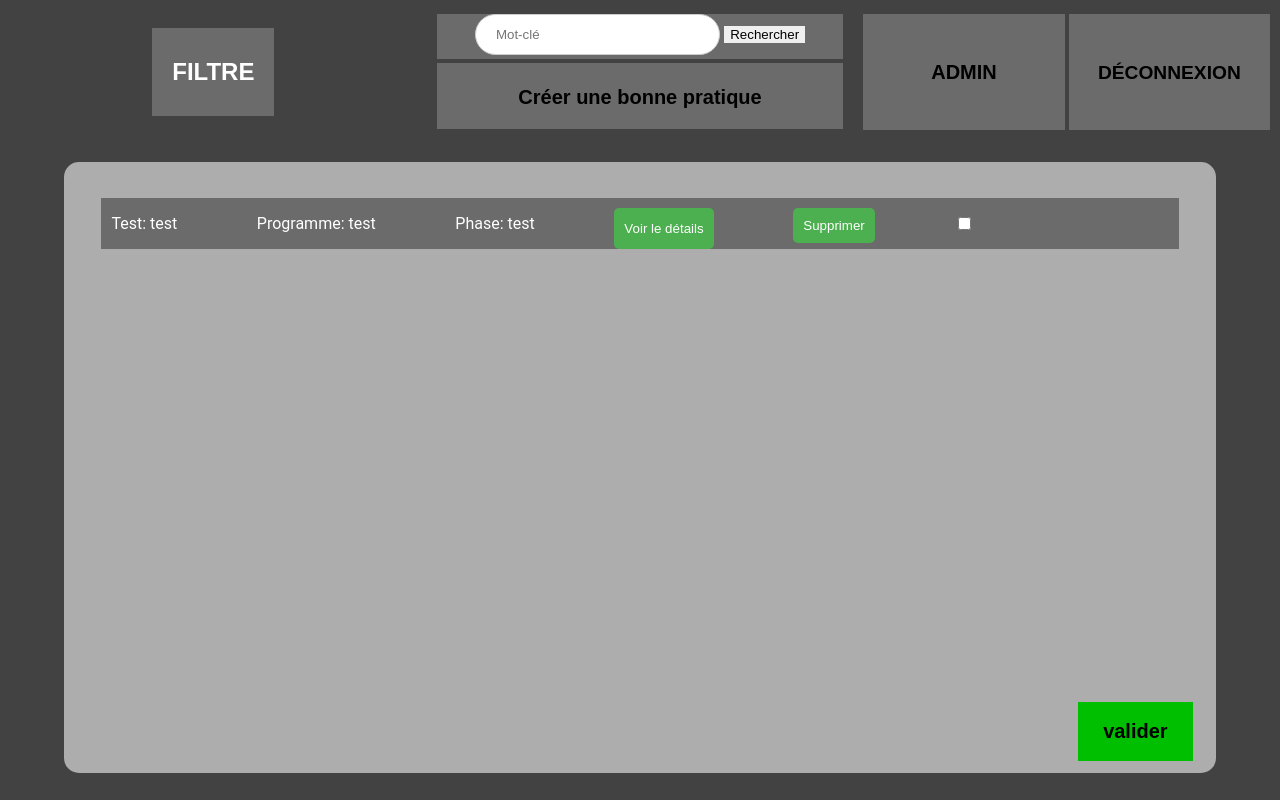
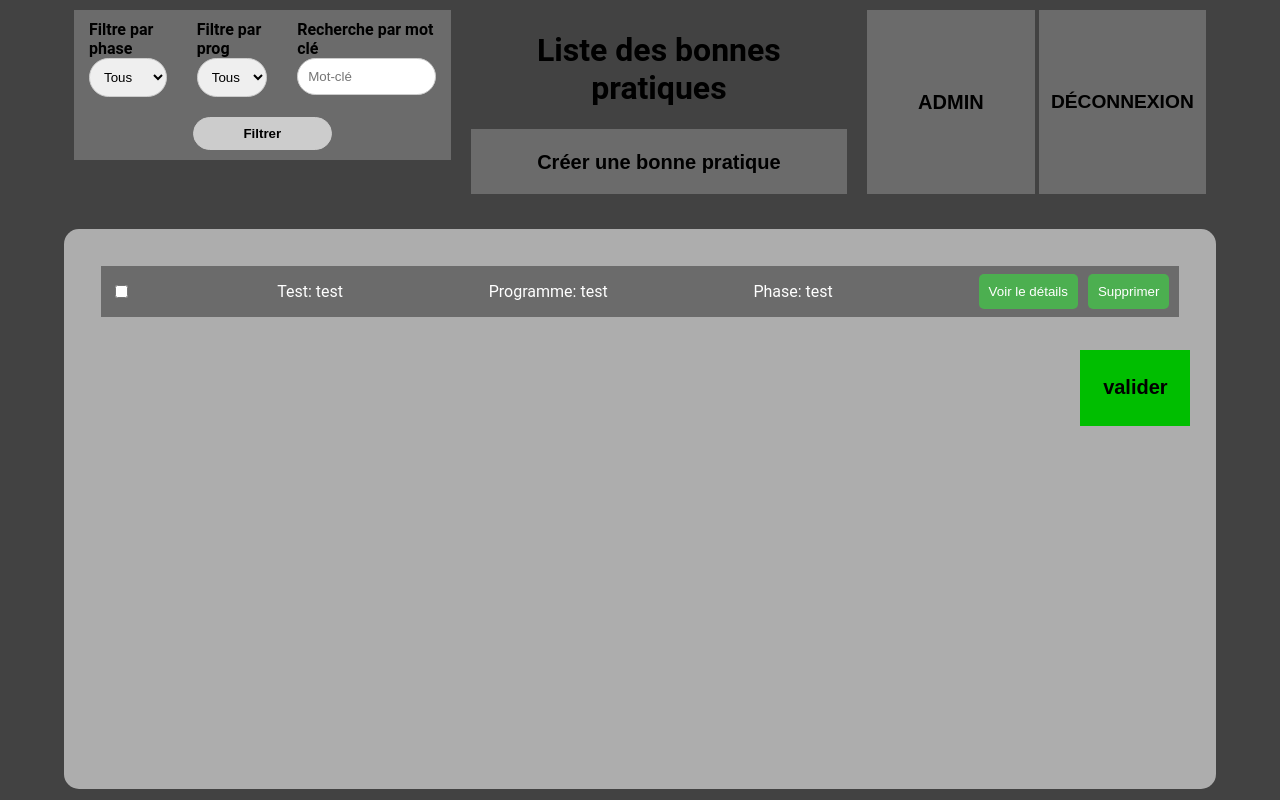
Before and after one commit to Ohpapy/sae-15, a PHP site: page /utilisateur/utilisateur.php in a window 1280 px wide. Run offline with PHP 8.4, Linux system fonts and the light colour scheme; data comes from the database, SQL or seed files in the repository; data that the repository does not hold is empty.

Commit message:
filtre !

```diff
--- a/BDD-052024.sql
+++ b/BDD-052024.sql
@@ -121,7 +121,7 @@
 
 -- Listage des données de la table rp09.utilisateur : ~1 rows (environ)
 INSERT INTO `utilisateur` (`num_ut`, `login_ut`, `nom_ut`, `mdp_ut`, `acces_ut`, `bloque_ut`, `tentative_ut`, `presence_ut`) VALUES
-	(1, 'admin', 'Mathis', 'admin', 15, 0, 0, 0);
+	(1, 'admin', 'Mathis', '$2y$10$.OE6z63KaYqRGzpt5uGGcebJTajPVhnU1JE7wGkpZgNyIfxVNO9xS', 15, 0, 0, 0);
 
 /*!40103 SET TIME_ZONE=IFNULL(@OLD_TIME_ZONE, 'system') */;
 /*!40101 SET SQL_MODE=IFNULL(@OLD_SQL_MODE, '') */;
--- a/css/utilistateur.css
+++ b/css/utilistateur.css
@@ -24,12 +24,12 @@
 
 .haut {
     display: flex;
-    width: 100%;
-    height: 17%;
+    max-width: 90%;
+    margin-left: auto;
+    margin-right: auto;
 }
 
 .child {
-    flex: 1;
     display: flex;/* Utilisez flex pour aligner les éléments côte à côte */
     padding: 10px;
 }
@@ -39,29 +39,77 @@
     padding: 10px;
 }
 
-.filtre {
+
+.filtre form {
     display: flex;
+    flex-direction: column;
     justify-content: center;
     align-items: center;
     padding-top: 1%;
     width: 100%;
-    text-align: center;
     color: rgb(0, 0, 0);
-    height: 100%;
+    height: 150px;
+    background-color: #6b6b6b;
+    padding: 15px;
+    box-sizing: border-box;
 }
 
-.button-filtre {
-    margin-top: 0%;
-    background-color: #6b6b6b;
+
+.filtre form .dropdowns{
+    display: flex;
+    justify-content: center;
+    margin-bottom: 10px;
+}
+
+.filtre .dropdown {
+    margin-right: 30px;
+}
+
+.filtre .dropdown select {
+    margin-right: 30px;
+    padding: 10px;
+    box-sizing: border-box;
+    border: 1px solid #ccc;
+    border-radius: 25px;
+}
+
+.filtre .dropdown {
+    margin-right: 30px;
+}
+
+.filtre input[type="text"] {
+    width: 100%;
+    padding: 10px;
+    margin: auto;
+    border: 1px solid #ccc;
+    border-radius: 25px;
+    box-sizing: border-box;
+}
+
+.filtre .dropdown select {
+    width: 100%;
+}
+
+.filtre label {
     color: rgb(0, 0, 0);
-    text-align: right;
     text-decoration: none;
-    padding-top: 1%;
-    width: 100%;
-    text-align: center;
+    text-align: left;
+    display: block;
+    font-weight: bold;
+    font-size: 16px;
+}
+
+.filtre button {
     color: rgb(0, 0, 0);
-    height: 100%;
-    flex: 1;
+    display: block;
+    margin-top: 10px;
+    border: 1px solid #ccc;
+    border-radius: 25px;
+    width: 40%;
+    padding: 8px;
+    box-sizing: border-box;
+    background-color: #ccc;
+    font-weight: bold;
 }
 
 .rechercher {
@@ -93,9 +141,12 @@
     opacity: 0.8;
 }
 
+h1 {
+    text-align: center;
+}
+
 .content1 {
     margin: auto;
-    margin-top: 1%;
     padding-bottom: 0.5%;
     padding-top: 0.5%;
     align-items: center;
@@ -122,8 +173,7 @@
     display: flex;
     justify-content: center;
     align-items: center;
-    padding-top: 1%;
-    width: 48%;
+    width: 180px;
     text-align: center;
     color: rgb(0, 0, 0);
     height: 100%;
@@ -135,7 +185,6 @@
     display: flex;
     justify-content: space-between;
     align-items: center;
-    padding-top: 1%;
     text-align: center;
     color: rgb(0, 0, 0);
     width: 48%;
@@ -146,7 +195,6 @@
     display: flex;
     justify-content: space-between;
     align-items: center;
-    padding-top: 1%;
     text-align: center;
     color: rgb(0, 0, 0);
     height: 100%;
@@ -193,27 +241,22 @@
 }
 
 .container {
+    background-color: rgb(173, 173, 173);
+    padding: 2%;
     max-width: 90%;
-    background-color: rgb(173, 173, 173);
-    padding: auto;
-    padding: 2%;
     margin-left: auto;
     margin-right: auto;
     border-radius: 15px;
-    margin-left: 5%;
-    margin-right: 5%;
     margin-top: 2%;
-    height: 70%;
+    min-height: 70%;
     color: white;
     position: relative;
+    box-sizing: border-box;
 }
 
 .valider {
-    position: absolute;
-    bottom: 2%;
-    right: 2%;
-    margin-bottom: 0%;
-    width: 10%;
+    display: flex;
+    justify-content: flex-end;
 }
 
 .button-valider {
@@ -222,9 +265,11 @@
     color: rgb(0, 0, 0);
     text-align: right;
     text-decoration: none;
-    width: 100%;
     text-align: center;
     height: 100%;
+    padding: 10px;
+    width: 10%;
+    box-sizing: border-box;
 }
 
 .button-filtre {
@@ -311,8 +356,23 @@
 .bonne-pratique .info-container {
     display: flex;
     justify-content: space-between;
-    width: 80%;
+    width: 100%;
     margin-left: 1%;
+}
+
+.bonne-pratique .info-container .checkbox {
+    display: flex;
+    align-items: center;
+}
+
+.bonne-pratique .info-container .action {
+    display: flex;
+    align-items: center;
+}
+
+.bonne-pratique .info-container button {
+    margin-top: 0;
+    margin-right: 10px;
 }
 
 .bonne-pratique button {
--- a/utilisateur/utilisateur.php
+++ b/utilisateur/utilisateur.php
@@ -32,6 +32,22 @@
         $stmt2 = $conn->prepare($sqlDescriptions);
         $stmt2->execute();
 
+        // select all phases
+
+        $sqlfiltrephase = "SELECT nom_phase FROM phase";
+        $stmt = $conn->prepare($sqlfiltrephase);
+        $stmt->execute();
+
+        $phases = $stmt->fetchAll();
+
+        // select all prog
+
+        $sqlfiltreprog = "SELECT nom_prog FROM programme";
+        $stmt = $conn->prepare($sqlfiltreprog);
+        $stmt->execute();
+
+        $progs = $stmt->fetchAll();
+
         $descriptions = $stmt2->fetchAll();
 
     } catch(PDOException $e) {
@@ -41,22 +57,6 @@
     ini_set('display_startup_errors', 1);
     error_reporting(E_ALL);
 
-    if (isset($_POST['recherche']) && $_POST['recherche'] !== "") {
-        // recherche des mots cles par texte
-        $sqlrecherche = "SELECT appartenance.num_bp, bonnespratique.test_bp, bonnespratique.utilisation_bp, programme.nom_prog, phase.nom_phase
-        FROM appartenance
-        JOIN bonnespratique ON appartenance.num_bp = bonnespratique.num_bp
-        JOIN programme ON appartenance.num_prog = programme.num_prog
-        JOIN phase ON appartenance.num_phase = phase.num_phase
-        JOIN bp_motcles ON appartenance.num_bp = bp_motcles.num_bp
-        JOIN motcles ON bp_motcles.num_cles = motcles.num_cles
-        WHERE motcles.mot = ?;";
-        $stmt = $conn->prepare($sqlrecherche);
-        $stmt->execute([$_POST['recherche']]);
-
-        $bps = $stmt->fetchAll();
-    }
-
     if (isset($_POST['deconnexion'])) {
         include_once('../outils/logout.php');
     }
@@ -65,6 +65,41 @@
         $stmt = $conn->prepare($sqldelete);
         $stmt->execute([$_POST['delete']]);
         header('Location: ../utilisateur/utilisateur.php');
+    }
+
+    if (isset($_POST['filtrePhase']) && isset($_POST['filtreProg']) && isset($_POST['recherche'])) {
+        $sqlrecherche = "SELECT DISTINCT appartenance.num_bp, bonnespratique.test_bp, bonnespratique.utilisation_bp, programme.nom_prog, phase.nom_phase
+        FROM appartenance
+        JOIN bonnespratique ON appartenance.num_bp = bonnespratique.num_bp
+        JOIN programme ON appartenance.num_prog = programme.num_prog
+        JOIN phase ON appartenance.num_phase = phase.num_phase
+        JOIN bp_motcles ON appartenance.num_bp = bp_motcles.num_bp
+        JOIN motcles ON bp_motcles.num_cles = motcles.num_cles WHERE 1=1";
+
+        $params = [];
+
+        if ($_POST['recherche'] !== "") {
+            // recherche des mots cles par texte
+            $sqlrecherche .= " AND motcles.mot = :motcle";
+            $params['motcle'] = $_POST['recherche'];
+        }
+
+        if ($_POST['filtrePhase'] !== "*") {
+            // recherche des mots cles par texte
+            $sqlrecherche .= " AND phase.nom_phase = :phase";
+            $params['phase'] = $_POST['filtrePhase'];
+        }
+
+        if ($_POST['filtreProg'] !== "*") {
+            // recherche des mots cles par texte
+            $sqlrecherche .= " AND programme.nom_prog = :prog";
+            $params['prog'] = $_POST['filtreProg'];
+        }
+
+        $stmt = $conn->prepare($sqlrecherche);
+        $stmt->execute($params);
+
+        $bps = $stmt->fetchAll();
     }
 ?>
 
@@ -79,25 +114,49 @@
     <div class="haut">
         <div class="childmid">
             <div class="filtre">
+                <form action="" method="POST">
+                    <div class="dropdowns">
                         <div class="dropdown">
-                    <button class="button-filtre"><h2>FILTRE</h2></button>
-                    <div class="dropdown-content">
-                        <select class="filtre-select">
-                            <option value="option1">Option 1</option>
-                            <option value="option2">Option 2</option>
-                            <option value="option3">Option 3</option>
+                            <label>Filtre par phase</label>
+                            <select class="filtre-select" name="filtrePhase">
+                                <option value="*">Tous</option>
+                                <?php if (count($phases) > 0) : ?>
+                                    <?php foreach ($phases as $phase) : ?>
+                                        <option value="<?= $phase["nom_phase"] ?>"
+                                            <?php if (isset($_POST['filtrePhase']) && $_POST['filtrePhase'] == $phase["nom_phase"]): ?>
+                                                selected
+                                            <?php endif ?>
+                                        ><?= $phase["nom_phase"] ?></option>
+                                    <?php endforeach; ?>
+                                <?php endif ?>
                             </select>
                         </div>
+                        <div class="dropdown">
+                            <label>Filtre par prog</label>
+                            <select class="filtre-select" name="filtreProg">
+                                <option value="*">Tous</option>
+                                <?php if (count($progs) > 0) : ?>
+                                    <?php foreach ($progs as $prog) : ?>
+                                        <option value="<?= $prog["nom_prog"] ?>"
+                                            <?php if (isset($_POST['filtreProg']) && $_POST['filtreProg'] == $prog["nom_prog"]): ?>
+                                                selected
+                                            <?php endif ?>
+                                        ><?= $prog["nom_prog"] ?></option>
+                                    <?php endforeach; ?>
+                                <?php endif ?>
+                            </select>
                         </div>
+                        <div>
+                            <label>Recherche par mot clé</label>
+                            <input type="text" name="recherche" placeholder="Mot-clé" value="<?= isset($_POST['recherche']) ? $_POST['recherche'] : "" ?>">
+                        </div>
+                    </div>
+                    <button>Filtrer</button>
+                </form>
             </div>
         </div>
         <div class="childmid">
-            <div class="rechercher">
-                <form action="" method="post">
-                    <input type="text" name="recherche" placeholder="Mot-clé" value="<?= isset($_POST['recherche']) ? $_POST['recherche'] : "" ?>">
-                    <button>Rechercher</button>
-                </form>
-            </div>
+            <h1>Liste des bonnes pratiques</h1>
             <div class="content1">
                 <form action="../bp/bp.php">
                     <button class="button-bp"><h2>Créer une bonne pratique</h2></button>
@@ -119,15 +178,19 @@
                 <?php foreach ($bps as $bp) : ?>
                     <div class='bonne-pratique'>
                         <div class='info-container'>
+                            <div class="checkbox">
+                                <input type="checkbox" name="select" value="<?= $bp["num_bp"] ?>">
+                            </div>
                             <p>Test: <?= $bp["test_bp"] ?></p>
                             <p>Programme: <?= $bp["nom_prog"] ?></p>
                             <p>Phase: <?= $bp["nom_phase"] ?></p>
+                            <div class="action">
                                 <button class='bonne-pratique-details' data-numbp="<?= $bp["num_bp"] ?>">Voir le détails</button>
                                 <form action="" method="POST">
                                     <input type="hidden" name="delete" value="<?= $bp["num_bp"] ?>" />
                                     <button type="submit">Supprimer</button>
                                 </form>
-                            <input type="checkbox" name="select" value="<?= $bp["num_bp"] ?>">
+                            </div>
                         </div>
                     </div>
                 <?php endforeach; ?>
```
Lines whose indentation alone changed are shown as unchanged.
